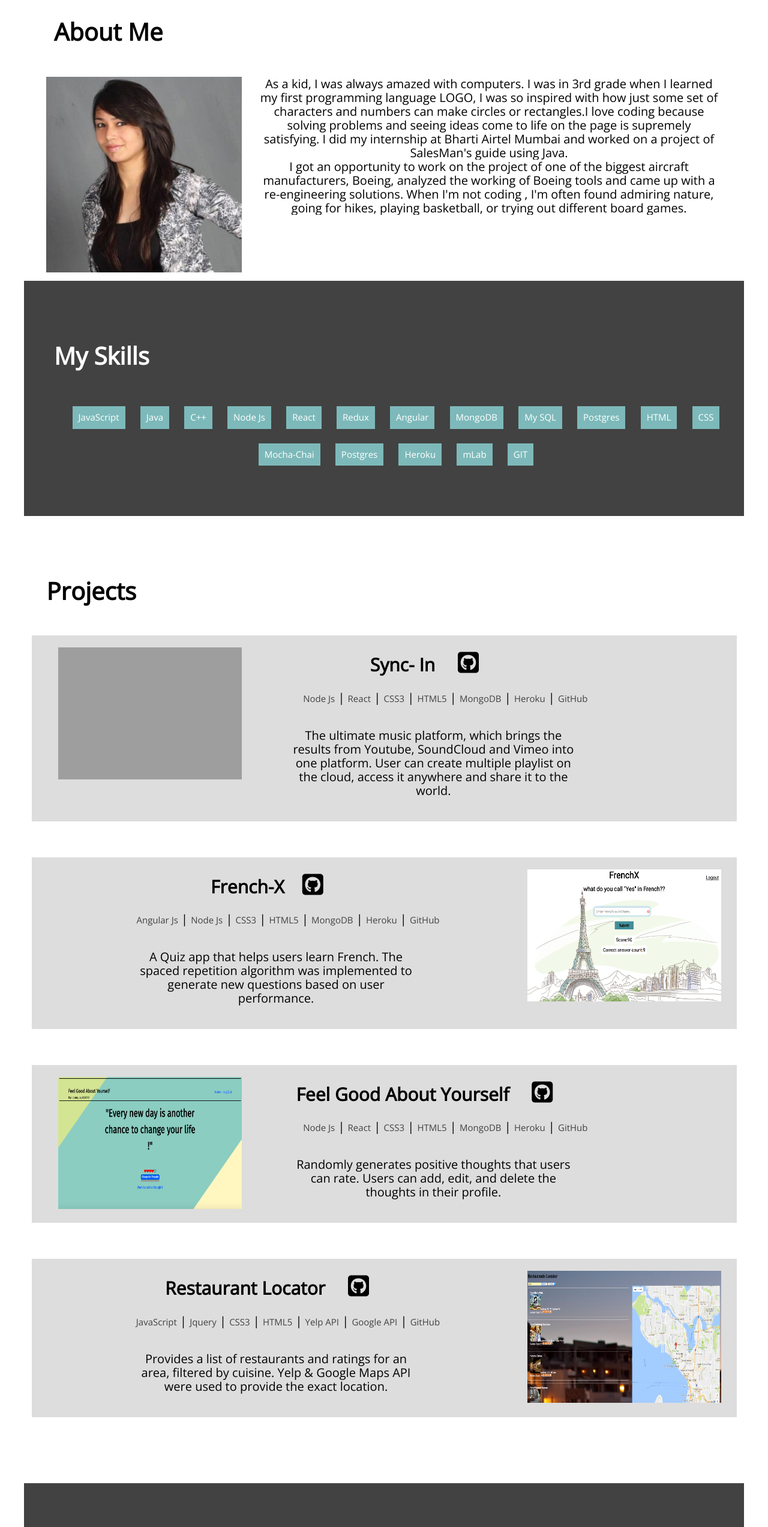
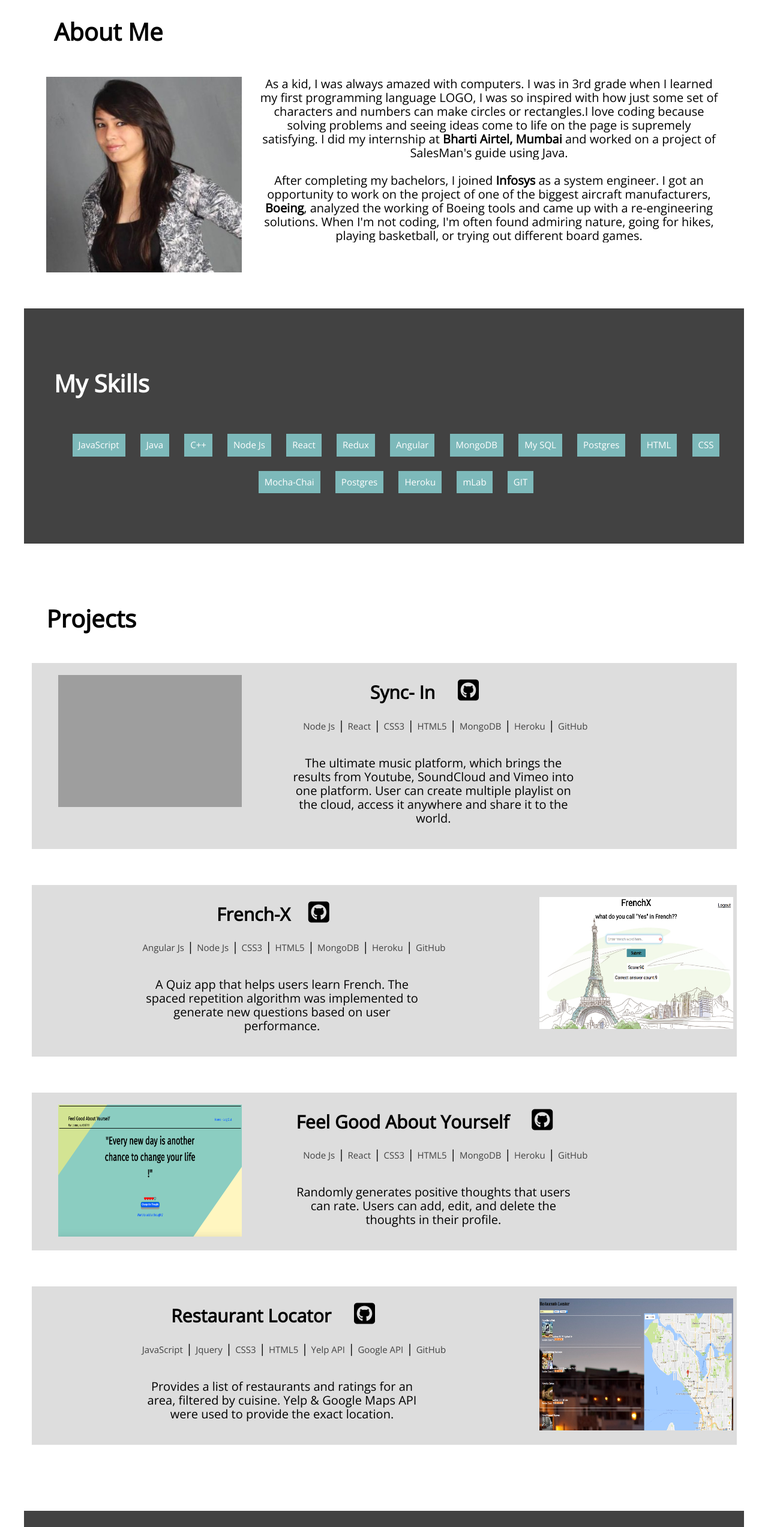
Before and after one commit to surbhiposwalia/portfolio, a plain HTML site: page index.html in a window 1280 px wide. Shown: the part 920-3465 px from the top of the page at 60% size. Drawn offline with nearby package versions, Linux system fonts and the light colour scheme; grey boxes are pictures that could not be loaded; a web font is replaced by a local one.

Commit message:
about me section format

```diff
--- a/index.html
+++ b/index.html
@@ -29,9 +29,8 @@
 				<h1 ><span class="abt-me" id="about-Me">About Me</span></h1>
 					<img class="profile-pic col-4 col-m-11 " src="images/surbhi-profile.jpg" class="box"></img>
 				<p class="about-me col-8 col-m-12">As a kid, I was always amazed with computers. I was in 3rd grade when I learned my first programming language LOGO, I was so inspired with how just some set of characters and numbers can make circles or rectangles.I love coding because solving problems and seeing ideas come to life on the page is supremely satisfying.
-				I did my internship at Bharti Airtel Mumbai and worked on a project of SalesMan's guide using Java.</p>
-				<p class="about-me col-8 col-m-12">
-				I got an opportunity to work on the project of one of the biggest aircraft manufacturers, Boeing, analyzed the working of Boeing tools and came up with a re-engineering solutions. When I'm not coding , I'm often found admiring nature, going for hikes, playing basketball, or trying out different board games. <!-- I am lifelong learner and I'm excited to put my skills to use and also develop them. -->
+				I did my internship at <strong>Bharti Airtel, Mumbai </strong>and worked on a project of SalesMan's guide using Java.</p> <br>
+				<p class="about-me col-8 col-m-12">After completing my bachelors, I joined <strong>Infosys</strong> as a system engineer. I got an opportunity to work on the project of one of the biggest aircraft manufacturers, <strong>Boeing</strong>, analyzed the working of Boeing tools and came up with a re-engineering solutions. When I'm not coding, I'm often found admiring nature, going for hikes, playing basketball, or trying out different board games.
 				</p>
 			</section>
 			<section class="my-skills" id="my-Skill" >
@@ -61,7 +60,7 @@
 				<div class="project col-12 ">
 					<a class="proj-img" href="https://kevl927.github.io/ASyncIn-Client/"><img  src="images/sync-in.png" class="box col-6 col-m-6"></a>
 					<div class="col-6 col-m-6 desktop-right">
-						<span class="proj-title "><h2>Sync- In <a class="project-source" href="https://github.com/KevL927/ASyncIn-Client" class="source-code"><i class="fa fa-github-square fa-2x" aria-hidden="true"></i></a></h2>
+						<span class="proj-title "><h2>Sync- In <a class="project-source" target='_blank' href="https://github.com/KevL927/ASyncIn-Client" class="source-code"><i class="fa fa-github-square fa-2x" aria-hidden="true"></i></a></h2>
 						</span>
 						<ul>
 							<li>Node Js</li> |
@@ -79,7 +78,7 @@
 
 				</div>
 				<div class="project proj-2 col-12">
-					<a href="" class="proj-img" ><img src="images/french-X.png" class="proj-img box col-6 col-m-6 desktop-right"></a>
+					<a href="https://french-xxx.herokuapp.com/#!/" target='_blank' class="proj-img" ><img src="images/french-X.png" class="proj-img box col-6 col-m-6 desktop-right"></a>
 					<div class="proj-detail col-6 col-m-6">
 						<span class="proj-title"><h2>French-X<a href="https://github.com/surbhiposwalia/spaced-repetition-language-app" class="source-code"><i class="fa fa-github-square fa-2x" aria-hidden="true"></i></a></h2>
 						</span>
@@ -98,7 +97,7 @@
 					</div>
 				</div>
 				<div class="project col-12">
-					<a href="https://infinite-ravine-73596.herokuapp.com/#/?_k=5jcx47" class="proj-img" ><img src="images/feel-good.png" class="proj-img box col-6 col-m-6"></a>
+					<a href="https://infinite-ravine-73596.herokuapp.com/#/?_k=5jcx47" class="proj-img" target='_blank' ><img src="images/feel-good.png" class="proj-img box col-6 col-m-6"></a>
 					<div class="col-6 col-m-6 desktop-right">
 						<span class="proj-title">
 						<h2>Feel Good About Yourself <a href="https://github.com/surbhiposwalia/spaced-repetition-language-app" class="source-code"><i class="fa fa-github-square fa-2x" aria-hidden="true"></i></a></h2>
@@ -117,7 +116,7 @@
 					</div>
 				</div>
 				<div class="project proj-4 col-12">
-					<a href="https://surbhiposwalia.github.io/yepify/" class="proj-img" ><img src="images/yelpify.png" class="proj-img box col-6 col-m-6 desktop-right"></a>
+					<a href="https://surbhiposwalia.github.io/yepify/" class="proj-img" target='_blank'><img src="images/yelpify.png" class="proj-img box col-6 col-m-6 desktop-right"></a>
 					<div class="proj-detail col-6 col-m-6">
 						<span class="proj-title">
 						<h2>Restaurant Locator <a href="https://github.com/surbhiposwalia/spaced-repetition-language-app" class="source-code"><i class="fa fa-github-square fa-2x" aria-hidden="true"></i></a></h2></span>
--- a/styles/float-grid.css
+++ b/styles/float-grid.css
@@ -54,8 +54,8 @@
   .col-m-11 {width: 91.66%;}
   .col-m-12 {width: 100%; display: block; overflow:hidden; word-wrap: break-word;}
   .proj-2, .proj-4 {display: flex;float: right;}
-  .proj-img {order: 2; width: 350px;  height: 250px;}
-  .proj-detail {order: 1;}
+  .proj-img {order: 2; width: 330px;  height: 220px;}
+  .proj-detail {order: 1; width:100%;}
   .box {max-width: 350px;  max-height: 250px; margin:20px;}
 }
 
--- a/styles/style.css
+++ b/styles/style.css
@@ -82,6 +82,8 @@
 	margin-top: 50px;
 	float: right;
 }
+
+
 .project {
 	background-color: #dddddd;
 	margin-bottom: 60px;
```
